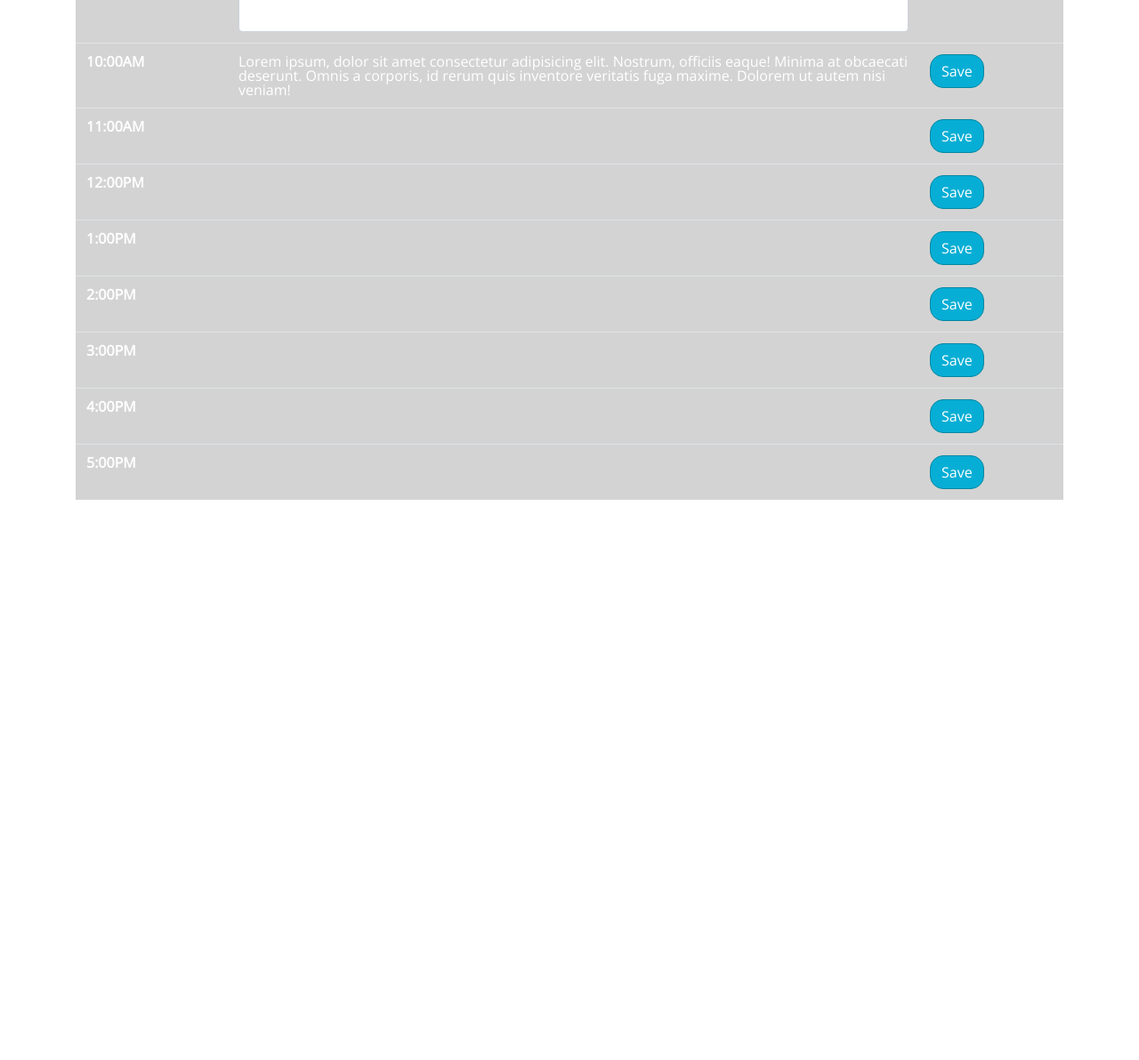
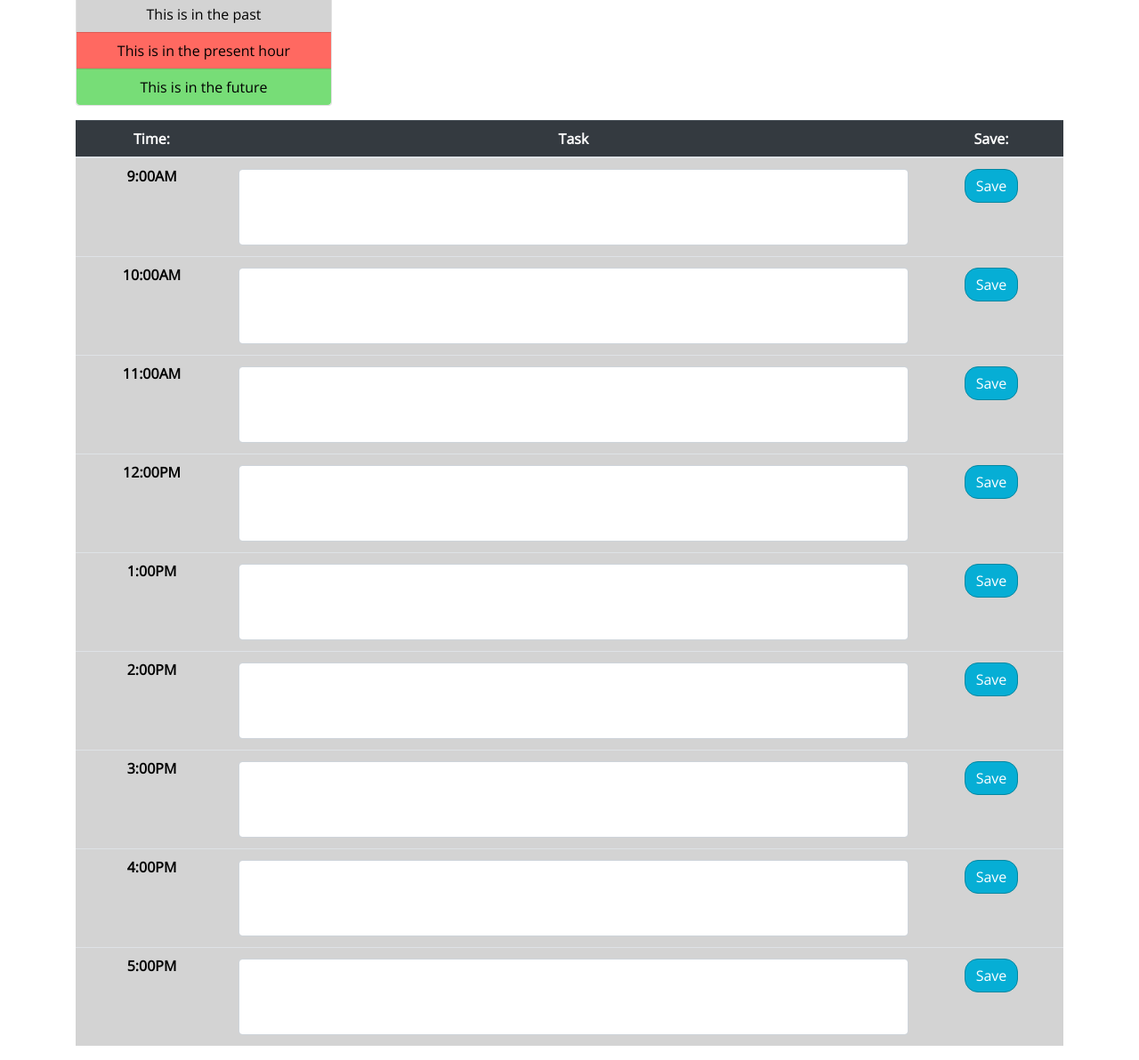
Before and after one commit to Sfzmango/Daily-Schedule-Planner, a plain HTML site: page index.html in a window 1280 px wide. Shown: the part 441-1633 px from the top of the page at 89% size. Before the commit the page ends 1019 px from the top, so only its background shows below. Drawn offline with nearby package versions, Linux system fonts and the light colour scheme.

Commit message:
add getlocalstorage for all time boxes

```diff
--- a/assets/css/style.css
+++ b/assets/css/style.css
@@ -45,17 +45,17 @@ textarea {
 
 .past {
   background-color: #d3d3d3;
-  color: white;
+  color: #000000;
 }
 
 .present {
   background-color: #ff6961;
-  color: white;
+  color: #000000;
 }
 
 .future {
   background-color: #77dd77;
-  color: white;
+  color: #000000;
 }
 
 .saveBtn {
--- a/assets/js/script.js
+++ b/assets/js/script.js
@@ -1,6 +1,8 @@
 var currentHour = moment().hour();
 var today = moment().format("dddd, MMM Do");
-$("#currentDay").text(today);
+$("#currentDay").text("Today is: " + today);
+var currentTime = moment().format("h:mm A");
+$("#currentHour").text("Currently, it is: " + currentTime);
 
 console.log("Time = " + currentHour);
 
@@ -122,23 +124,67 @@ check5pm();
 // var task5pm = document.querySelector(".task4pm");
 
 
-
-$(".saveBtn1").on("click", function (event) {
+//saves textarea input on save button click
+$(".saveBtn").on("click", function (event) {
     event.preventDefault();
-
     //targets the nearby textbox
     var textEl = ($(this)).parent().prev().children([0]);
-
-    localStorage.setItem("task9am", textEl);
+    //targets the nearby textbox id
+    var textId = ($(this)).parent().prev().children([0]).attr("id");
+    console.log(textEl);
+    console.log(textId);
+    localStorage.setItem(textId, textEl.val());
 });
 
+var task9amLS = localStorage.getItem("task9am");
+var task9am = $("#task9am").val();
+
+$(".task9").text(task9amLS);
 
 
+var task10amLS = localStorage.getItem("task10am");
+var task10am = $("#task10am").val();
+
+$(".task10").text(task10amLS);
 
 
+var task11amLS = localStorage.getItem("task11am");
+var task11am = $("#task11am").val();
+
+$(".task11").text(task11amLS);
 
 
+var task12pmLS = localStorage.getItem("task12pm");
+var task12pm = $("#task12pm").val();
+
+$(".task12").text(task12pmLS);
 
 
+var task1pmLS = localStorage.getItem("task1pm");
+var task1pm = $("#task1pm").val();
 
-// $("#9amBox").text(window.localStorage.getItem("tasks"))
+$(".task1").text(task1pmLS);
+
+
+var task2pmLS = localStorage.getItem("task2pm");
+var task2pm = $("#task2pm").val();
+
+$(".task2").text(task2pmLS);
+
+
+var task3pmLS = localStorage.getItem("task3pm");
+var task3pm = $("#task3pm").val();
+
+$(".task3").text(task3pmLS);
+
+
+var task4pmLS = localStorage.getItem("task4pm");
+var task4pm = $("#task4pm").val();
+
+$(".task4").text(task4pmLS);
+
+
+var task5pmLS = localStorage.getItem("task5pm");
+var task5pm = $("#task5pm").val();
+
+$(".task5").text(task5pmLS);
--- a/index.html
+++ b/index.html
@@ -19,10 +19,24 @@
     <p class="lead">A simple calendar app for scheduling your work day</p>
     <!-- used moment.js to show current day -->
     <p id="currentDay" class="lead"></p>
+    <p id="currentHour" class="lead"></p>
   </header>
   <div class="container">
+
+    <div class="card text-center" style="width: 18rem;">
+      <div class="card-header h2">
+        Legend:
+      </div>
+      <ul class="list-group list-group-flush">
+        <li class="list-group-item past">This is in the past</li>
+        <li class="list-group-item present">This is in the present hour</li>
+        <li class="list-group-item future">This is in the future</li>
+      </ul>
+    </div>
+
+    <br>
     <!-- Timeblocks go here -->
-    <table class="table">
+    <table class="table text-center">
       <thead class="table-dark">
         <tr>
           <th scope="col">Time:</th>
@@ -34,18 +48,16 @@
         <tr id="9amBox">
           <th scope="row">9:00AM</th>
           <td>
-            <textarea class="form-control task9am" id="task9am" rows="3"></textarea>
+            <textarea class="form-control task9" id="task9am" rows="3"></textarea>
           </td>
           <td>
-            <button type="button" class="btn saveBtn1">Save</button>
+            <button type="button" class="btn saveBtn">Save</button>
           </td>
         </tr>
         <tr id="10amBox">
           <th scope="row">10:00AM</th>
-          <td class="task10am">Lorem ipsum, dolor sit amet consectetur adipisicing elit. Nostrum, officiis eaque! Minima
-            at
-            obcaecati
-            deserunt. Omnis a corporis, id rerum quis inventore veritatis fuga maxime. Dolorem ut autem nisi veniam!
+          <td>
+            <textarea class="form-control task10" id="task10am" rows="3"></textarea>
           </td>
           <td>
             <button type="button" class="btn saveBtn">Save</button>
@@ -53,7 +65,8 @@
         </tr>
         <tr id="11amBox">
           <th scope="row">11:00AM</th>
-          <td class="task11am">
+          <td>
+            <textarea class="form-control task11" id="task11am" rows="3"></textarea>
           </td>
           <td>
             <button type="button" class="btn saveBtn">Save</button>
@@ -61,42 +74,54 @@
         </tr>
         <tr id="12pmBox">
           <th scope="row">12:00PM</th>
-          <td class="task12pm"></td>
+          <td>
+            <textarea class="form-control task12" id="task12pm" rows="3"></textarea>
+          </td>
           <td>
             <button type="button" class="btn saveBtn">Save</button>
           </td>
         </tr>
         <tr id="1pmBox">
           <th scope="row">1:00PM</th>
-          <td class="task1pm"></td>
+          <td>
+            <textarea class="form-control task1" id="task1pm" rows="3"></textarea>
+          </td>
           <td>
             <button type="button" class="btn saveBtn">Save</button>
           </td>
         </tr>
         <tr id="2pmBox">
           <th scope="row">2:00PM</th>
-          <td class="task2pm"></td>
+          <td>
+            <textarea class="form-control task2" id="task2pm" rows="3"></textarea>
+          </td>
           <td>
             <button type="button" class="btn saveBtn">Save</button>
           </td>
         </tr>
         <tr id="3pmBox">
           <th scope="row">3:00PM</th>
-          <td class="task3pm"></td>
+          <td>
+            <textarea class="form-control task3" id="task3pm" rows="3"></textarea>
+          </td>
           <td>
             <button type="button" class="btn saveBtn">Save</button>
           </td>
         </tr>
         <tr id="4pmBox">
           <th scope="row">4:00PM</th>
-          <td class="task4pm"></td>
+          <td>
+            <textarea class="form-control task4" id="task4pm" rows="3"></textarea>
+          </td>
           <td>
             <button type="button" class="btn saveBtn">Save</button>
           </td>
         </tr>
         <tr id="5pmBox">
           <th scope="row">5:00PM</th>
-          <td class="task5pm"></td>
+          <td>
+            <textarea class="form-control task5" id="task5pm" rows="3"></textarea>
+          </td>
           <td>
             <button type="button" class="btn saveBtn">Save</button>
           </td>
```
